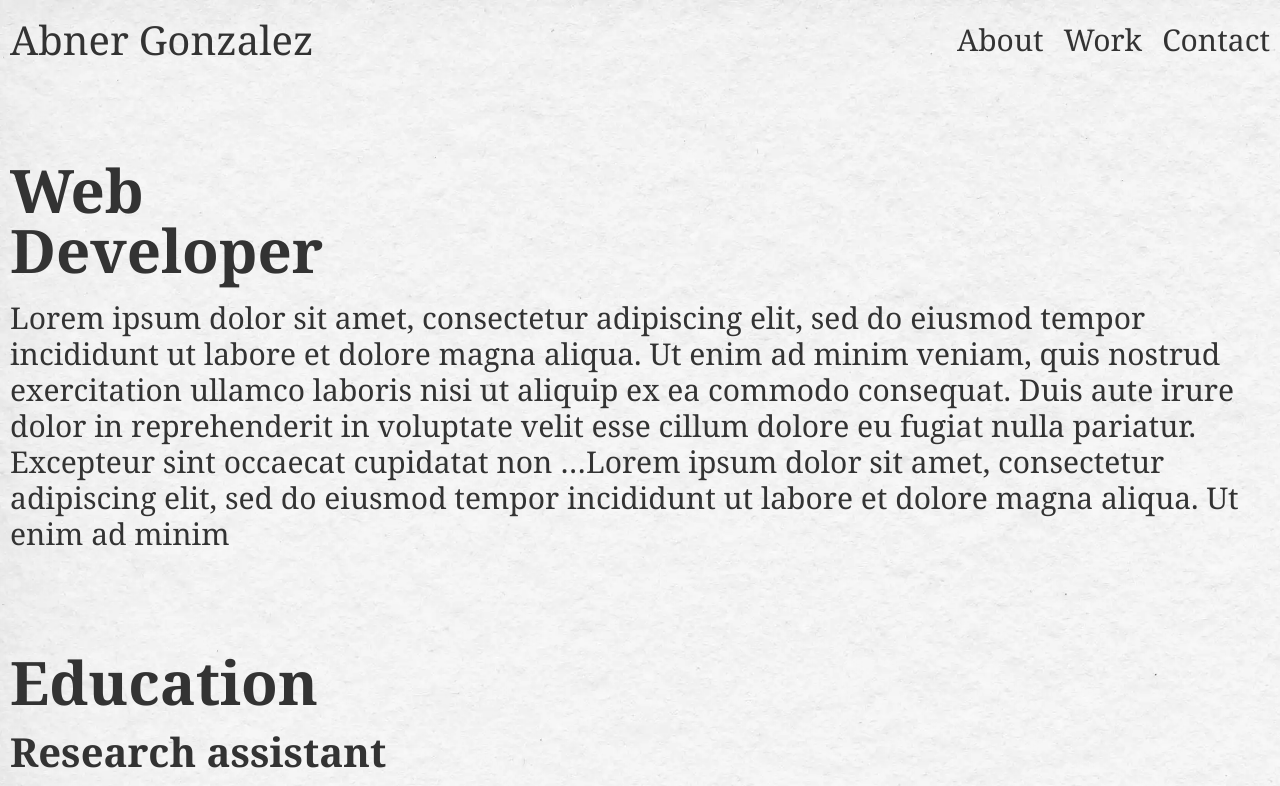
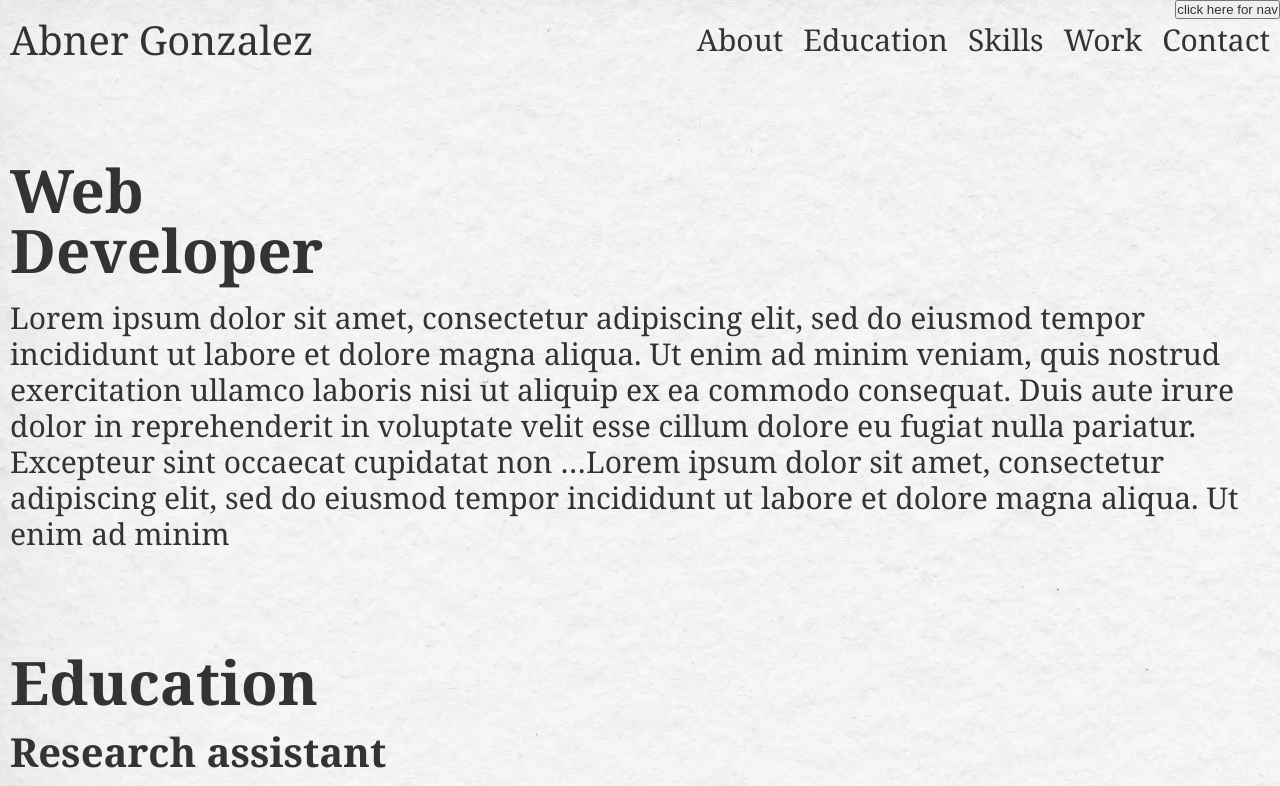
Before and after one commit to AGB117/project02-portfolio, a Next.js app: page / in a window 1280 px wide. Shown: the top 786 px of the page. Built offline with nearby package versions, Linux system fonts and the light colour scheme.

Commit message:
working on mobile nav
fix button and work on closing modal once you click a button

```diff
--- a/components/Layout/MainNav.js
+++ b/components/Layout/MainNav.js
@@ -1,29 +1,85 @@
-import { Fragment } from "react";
 import classes from "./MainNav.module.css";
+import { Fragment, useEffect, useState } from "react";
+import NavModal from "../ui/NavModal";
 
 function MainNav() {
+  const [mobileNav, setMobileNav] = useState();
+  const [windowWidth, setWindowWidth] = useState({ width: null });
+  const [modalOpen, setModalOpen] = useState(false);
+
+  useEffect(() => {
+    const widthHandler = () => {
+      setWindowWidth({ width: window.innerWidth });
+    };
+    window.addEventListener("resize", widthHandler);
+    widthHandler();
+  }, []);
+
+  useEffect(() => {
+    windowWidth.width <= 1000 ? setMobileNav(true) : null;
+    windowWidth.width >= 1000 ? setMobileNav(false) : null;
+  }, [windowWidth.width]);
+
+  useEffect(() => {
+    if (mobileNav === true) {
+      document.body.style.overflow = "hidden";
+    }
+
+    if (mobileNav === false) {
+      document.body.style.overflow = "scroll";
+    }
+  }, [mobileNav]);
+
+  const navHandler = () => {
+    setModalOpen(!modalOpen);
+  };
+
   return (
     <Fragment>
-      <div className={classes.topBar}>
+      <nav className={classes.topBar}>
         <div className={classes.nameTop}>
           <div>Abner </div>
 
           <div>Gonzalez</div>
         </div>
+
+        {mobileNav && modalOpen && <NavModal />}
+
+        {!mobileNav && (
           <div className={classes.navLinks}>
             <ul>
               <li>
-              <a href="#about">About</a>
+                <a onClick={navHandler} href="#about">
+                  About
+                </a>
               </li>
               <li>
-              <a href="#work">Work</a>
+                <a onClick={navHandler} href="#education">
+                  Education
+                </a>
               </li>
               <li>
-              <a href="#contact">Contact</a>
+                <a onClick={navHandler} href="#skills">
+                  Skills
+                </a>
+              </li>
+              <li>
+                <a onClick={navHandler} href="#work">
+                  Work
+                </a>
+              </li>
+              <li>
+                <a onClick={navHandler} href="#contact">
+                  Contact
+                </a>
               </li>
             </ul>
           </div>
-      </div>
+        )}
+        <button className={classes.navButton} onClick={navHandler}>
+          click here for nav
+        </button>
+      </nav>
     </Fragment>
   );
 }
--- a/components/Layout/MainNav.module.css
+++ b/components/Layout/MainNav.module.css
@@ -40,6 +40,13 @@
   color: orange;
 }
 
+.navButton {
+  z-index: 101;
+  position: absolute;
+  top: 0;
+  right: 0;
+}
+
 @media (max-width: 1000px) {
   .nameTop {
     align-content: flex-start;
--- a/components/landingpage/LandingPage.module.css
+++ b/components/landingpage/LandingPage.module.css
@@ -1,5 +1,10 @@
 .landingContainer {
   margin: "";
+
+  /*this moves the whole container*/
+  width: 150rem;
+  margin-left: auto;
+  margin-right: auto;
 }
 
 .landingContainer p {
@@ -171,13 +176,11 @@
 
 .contactLinks {
   display: flex;
-  justify-content: center;
+  /* justify-content: center; */
 }
 
 .contactLinks ul {
   display: flex;
-  margin-top: 2rem;
-  margin-left: 2.4rem;
   font-size: 2.6rem;
   list-style-type: disc;
   column-gap: 10rem;
@@ -191,10 +194,20 @@
   list-style: none;
 }
 
+.contactLinks a:hover,
+.contactLinks a:active {
+  cursor: pointer;
+  color: orange;
+}
+
 /*///////////////////////////
 ////////////Media//////////
 ///////////////////////////*/
-
+@media (max-width: 1500px) {
+  .landingContainer {
+    width: auto;
+  }
+}
 @media (max-width: 1200px) {
   .cardContainer {
     display: grid;
--- /dev/null
+++ b/components/ui/NavModal.js
@@ -0,0 +1,42 @@
+import classes from "./NavModal.module.css";
+import { Fragment } from "react";
+
+function NavModal({ navHandler }) {
+  return (
+    <Fragment>
+      <div className={classes.modal}>
+        <div className={classes.navLinks}>
+          <ul>
+            <li>
+              <a onClick={navHandler} href="#about">
+                About
+              </a>
+            </li>
+            <li>
+              <a onClick={navHandler} href="#education">
+                Education
+              </a>
+            </li>
+            <li>
+              <a onClick={navHandler} href="#skills">
+                Skills
+              </a>
+            </li>
+            <li>
+              <a onClick={navHandler} href="#work">
+                Work
+              </a>
+            </li>
+            <li>
+              <a onClick={navHandler} href="#contact">
+                Contact
+              </a>
+            </li>
+          </ul>
+        </div>
+      </div>
+      <div className={classes.backdrop}></div>
+    </Fragment>
+  );
+}
+export default NavModal;
--- /dev/null
+++ b/components/ui/NavModal.module.css
@@ -0,0 +1,46 @@
+.backdrop {
+  position: fixed;
+  top: 0;
+  left: 0;
+  width: 100%;
+  height: 100vh;
+  z-index: 10;
+  background: hsla(0, 9%, 94%, 0.96);
+}
+
+.modal {
+  position: fixed;
+  top: 20vh;
+  left: 8%;
+  width: 85vw;
+  height: 60vh;
+  z-index: 100;
+}
+
+.navLinks a {
+  font-size: 3rem;
+  display: flex;
+  flex-wrap: wrap;
+  align-content: center;
+  justify-content: center;
+}
+
+.navLinks ul {
+  list-style: none;
+  display: flex;
+  flex-direction: column;
+}
+
+.navLinks li {
+  margin-left: 2rem;
+  margin-top: 5rem;
+}
+.navLinks li a {
+  text-decoration: none;
+}
+
+.navLinks a:hover,
+.navLinks a:active {
+  cursor: pointer;
+  color: orange;
+}
--- a/styles/globals.css
+++ b/styles/globals.css
@@ -18,6 +18,7 @@ body {
   background-image: url(/background.webp);
   background-size: cover;
   background-repeat: repeat;
+  overflow-x: hidden;
 }
 
 a {
```
Lines whose indentation alone changed are shown as unchanged.
